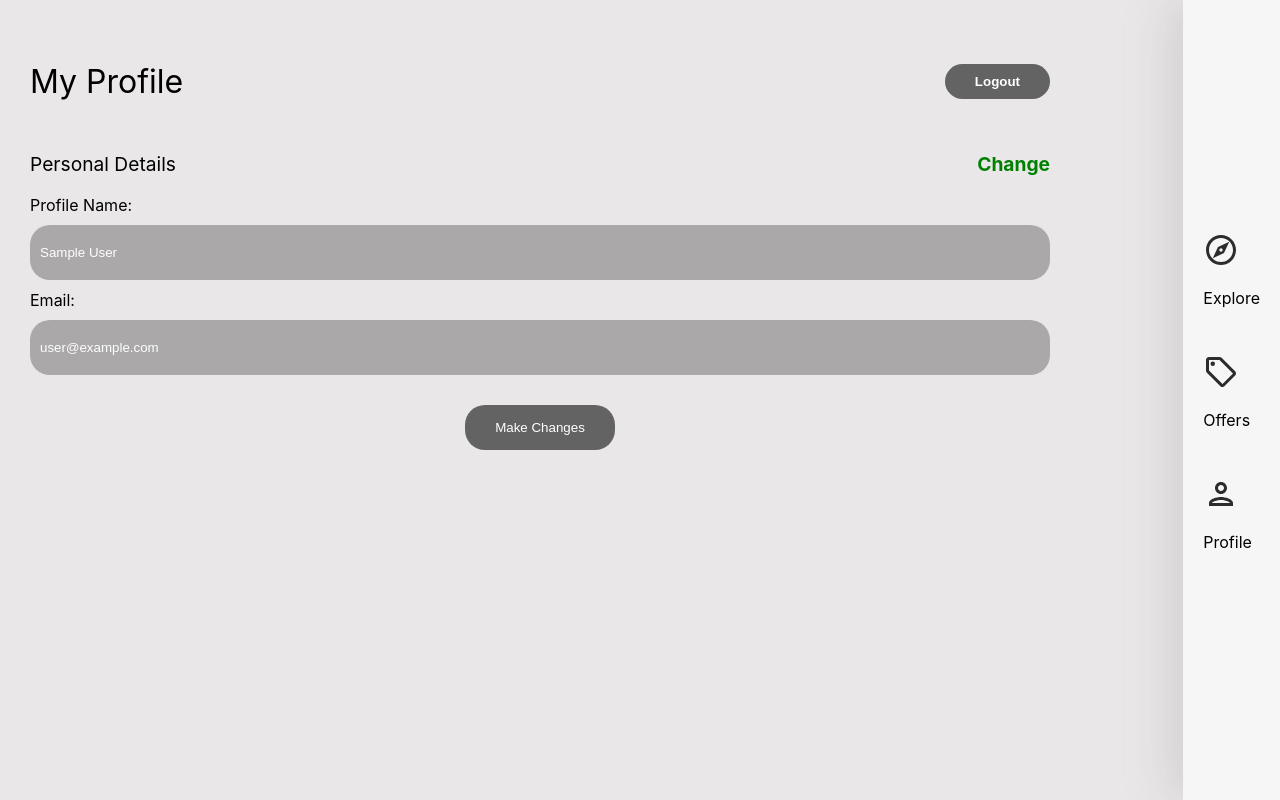
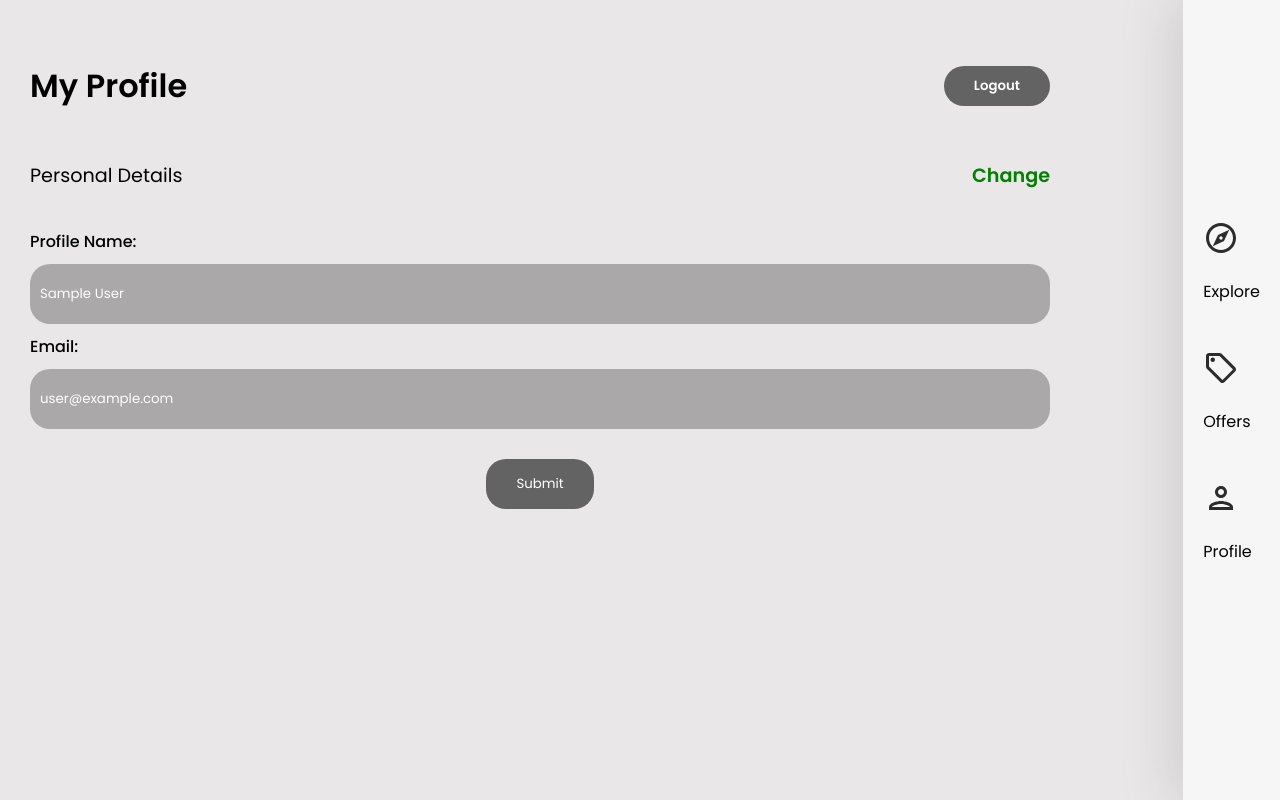
Before and after one commit to Cruxcodes/House-site, a React (Create React App) app: page /profile in a window 1280 px wide. Built offline with nearby package versions, Linux system fonts and the light colour scheme; no server answers; sample sign-in values are in the browser's storage.

Commit message:
Made style changes

```diff
--- a/src/App.tsx
+++ b/src/App.tsx
@@ -4,6 +4,7 @@ import * as house from "./pages";
 import { ToastContainer } from "react-toastify";
 import { BrowserRouter as Router, Routes, Route } from "react-router-dom";
 import Navbar from "./components/Navbar";
+import ProtectedRoute from "./components/ProtectedRoute";
 import "react-toastify/dist/ReactToastify.css";
 function App() {
   return (
@@ -13,7 +14,9 @@ function App() {
           <Routes>
             <Route path="/" element={<house.Explore />} />
             <Route path="/offers" element={<house.Offers />} />
-            <Route path="/profile" element={<house.Profile />} />
+            <Route path="/profile" element={<ProtectedRoute />}>
+              <Route path="/profile" element={<house.Profile />} />
+            </Route>
             <Route path="/sign-in" element={<house.SignIn />} />
             <Route path="/sign-up" element={<house.SignUp />} />
             <Route path="/forgot-password" element={<house.ForgotPassword />} />
--- /dev/null
+++ b/src/components/ProtectedRoute.tsx
@@ -0,0 +1,14 @@
+import React from "react";
+import { createPortal } from "react-dom";
+import { getAuth } from "firebase/auth";
+import { Navigate, Outlet } from "react-router-dom";
+import { useAuthStatus } from "../hooks/useAuthStatus";
+function ProtectedRoute() {
+  const { loggedIn, checkingStatus } = useAuthStatus();
+  if (checkingStatus) {
+    return <h3>Loading</h3>;
+  }
+  return loggedIn ? <Outlet /> : <Navigate to="/sign-in" />;
+}
+
+export default ProtectedRoute;
--- /dev/null
+++ b/src/hooks/useAuthStatus.ts
@@ -0,0 +1,24 @@
+import React, { useEffect, useState, useRef } from "react";
+import { getAuth, onAuthStateChanged } from "firebase/auth";
+export const useAuthStatus = () => {
+  const [loggedIn, setLoggedIn] = useState(false);
+  const [checkingStatus, setCheckingStatus] = useState(true);
+  const _isMounted = useRef(true);
+
+  useEffect(() => {
+    if (_isMounted) {
+      const auth = getAuth();
+      onAuthStateChanged(auth, (user) => {
+        if (user) {
+          setLoggedIn(true);
+        }
+        setCheckingStatus(false);
+      });
+    }
+
+    return () => {
+      _isMounted.current = false;
+    };
+  }, [_isMounted]);
+  return { loggedIn, checkingStatus };
+};
--- a/src/pages/ForgotPassword.tsx
+++ b/src/pages/ForgotPassword.tsx
@@ -1,7 +1,18 @@
-import React from 'react'
+import { useState } from "react";
+import { Link } from "react-router-dom";
+import { getAuth, sendPasswordResetEmail } from "firebase/auth";
+import { toast } from "react-toastify";
+import { ReactComponent as ArrowRightIcon } from "../assets/svg/keyboardArrowRightIcon.svg";
+export function ForgotPassword() {
+  const [email, setEmail] = useState<string>("");
+  const onChange = (e: any) => {};
 
-export function ForgotPassword() {
+  const onSubmit = (e: any) => {
+    e.preventDefault();
+  };
   return (
-    <div>ForgotPassword</div>
-  )
+    <div >
+      <h1>Forgot Password</h1>
+    </div>
+  );
 }
--- a/src/pages/Profile.tsx
+++ b/src/pages/Profile.tsx
@@ -27,8 +27,8 @@ export function Profile() {
     navigate("/sign-in");
   };
 
-  const onSubmit = async () => {
-    console.log("hello");
+  const onSubmit = async (e:any ) => {
+    e.preventDefault();
     try {
       if (auth.currentUser?.displayName !== name) {
         // Update display name in firebase
@@ -39,8 +39,10 @@ export function Profile() {
         // Update in firestore
         const userRef = doc(db, "users", auth.currentUser!.uid);
         await updateDoc(userRef, {
-          name,
+          name: name,
         });
+        console.log(auth.currentUser)
+        setChangeDetails((prev) => !prev);
       }
     } catch (ex) {
       toast.error('Could not update the user profile')
@@ -70,7 +72,7 @@ export function Profile() {
         </div>
 
         <div className="profile__card card">
-          <form action="" autoComplete="off">
+          <form action="" autoComplete="off" onSubmit={onSubmit}>
             <label htmlFor="name">Profile Name:</label>
             <input
               type="text"
@@ -89,7 +91,8 @@ export function Profile() {
               value={email}
               onChange={onChange}
             />
-            <input type="submit" value="Make Changes" />
+            <button type="submit">Submit</button>
+            {/* <input type="submit" value="Make Changes" onClick={onSubmit} /> */}
           </form>
         </div>
       </main>
--- a/src/styles/style.css
+++ b/src/styles/style.css
@@ -1,3 +1,8 @@
+@import url("https://fonts.googleapis.com/css2?family=Poppins:wght@300;400;500;600&display=swap");
+* {
+  font-family: "Poppins", sans-serif;
+}
+
 .navbar__nav {
   position: absolute;
   right: 0px;
@@ -36,6 +41,7 @@
 }
 .navbar__nav-list .navItem {
   list-style-type: none;
+  cursor: pointer;
 }
 
 .container {
@@ -190,6 +196,9 @@
   justify-content: space-between;
   align-items: center;
 }
+.profile__header p {
+  font-weight: bold;
+}
 .profile__header button {
   height: -moz-fit-content;
   height: fit-content;
@@ -214,11 +223,45 @@
   display: flex;
   justify-content: space-between;
   font-size: 1.2em;
+  margin-bottom: 20px;
 }
 .profile .details__changePersonalDetails {
   font-weight: bold;
   cursor: pointer;
   color: green;
+  transition: 0.5s;
+}
+.profile .details__changePersonalDetails:hover {
+  color: white;
+  text-shadow: 2px 2px 10px rgba(0, 0, 0, 0.705);
+}
+.profile .card label {
+  font-weight: 500;
+  margin: 10px 0px;
+}
+.profile .card button {
+  display: block;
+  border: none;
+  outline: none;
+  box-sizing: border-box;
+  border-radius: 20px;
+  color: #ffffff;
+  background: rgb(99, 99, 99);
+  width: -moz-fit-content;
+  width: fit-content;
+  margin: 30px auto;
+  padding: 15px 30px;
+  cursor: pointer;
+  box-shadow: 0px 0px 0px black;
+  transition: 0.2s;
+}
+.profile .card button:hover {
+  transform: translateY(-3px);
+  box-shadow: 6px 4px 2px rgba(0, 0, 0, 0.466);
+}
+.profile .card button:focus {
+  background: #000;
+  box-shadow: 6px 6px 2px rgba(0, 0, 0, 0.466);
 }
 .profile .card input {
   display: block;
@@ -231,21 +274,4 @@
   margin: 10px auto;
   background: rgba(126, 122, 122, 0.5803921569);
   color: #ffffff;
-}
-.profile .card input[type=submit] {
-  background: rgb(99, 99, 99);
-  width: -moz-fit-content;
-  width: fit-content;
-  margin: 30px auto;
-  padding: 15px 30px;
-  cursor: pointer;
-  box-shadow: 0px 0px 0px black;
-  transition: 0.2s;
-}
-.profile .card input[type=submit]:hover {
-  box-shadow: 6px 6px 2px rgba(0, 0, 0, 0.466);
-}
-.profile .card input[type=submit]:focus {
-  background: #000;
-  box-shadow: 6px 6px 2px rgba(0, 0, 0, 0.466);
 }/*# sourceMappingURL=style.css.map */
--- a/src/styles/style.scss
+++ b/src/styles/style.scss
@@ -1,3 +1,8 @@
+@import url('https://fonts.googleapis.com/css2?family=Poppins:wght@300;400;500;600&display=swap');
+
+*{
+  font-family: 'Poppins', sans-serif;
+}
 .navbar {
   &__nav {
     position: absolute;
@@ -28,6 +33,7 @@
       }
       .navItem {
         list-style-type: none;
+        cursor: pointer;
       }
     }
   }
@@ -201,6 +207,9 @@
     display: flex;
     justify-content: space-between;
     align-items: center;
+    p{
+      font-weight: bold;
+    }
     button {
       height: fit-content;
       background: rgb(99, 99, 99);
@@ -225,15 +234,52 @@
     display: flex;
     justify-content: space-between;
     font-size: 1.2em;
+    margin-bottom: 20px;
 
     &__changePersonalDetails {
       font-weight: bold;
       cursor: pointer;
       color: green;
+      transition: .5s;
+
+      &:hover{
+        color: white;
+        text-shadow: 2px 2px 10px rgba(0, 0, 0, 0.705);
+      }
     }
   }
 
   .card {
+    label{
+      font-weight: 500;
+      margin: 10px 0px;
+    }
+    button {
+      display: block;
+      border: none;
+      outline: none;
+      box-sizing: border-box;
+      border-radius: 20px;
+      color: #ffffff;
+
+      background: rgb(99, 99, 99);
+      width: fit-content;
+      margin: 30px auto;
+      padding: 15px 30px;
+      cursor: pointer;
+      box-shadow: 0px 0px 0px black;
+      transition: 0.2s;
+
+      &:hover {
+        transform: translateY(-3px);
+        box-shadow: 6px 4px 2px rgba(0, 0, 0, 0.466);
+      }
+
+      &:focus {
+        background: #000;
+        box-shadow: 6px 6px 2px rgba(0, 0, 0, 0.466);
+      }
+    }
     input {
       display: block;
       border: none;
@@ -245,25 +291,6 @@
       margin: 10px auto;
       background: #7e7a7a94;
       color: #ffffff;
-
-      &[type="submit"] {
-        background: rgb(99, 99, 99);
-        width: fit-content;
-        margin: 30px auto;
-        padding: 15px 30px;
-        cursor: pointer;
-        box-shadow: 0px 0px 0px black;
-        transition: 0.2s;
-
-        &:hover {
-          box-shadow: 6px 6px 2px rgba(0, 0, 0, 0.466);
-        }
-
-        &:focus {
-          background: #000;
-          box-shadow: 6px 6px 2px rgba(0, 0, 0, 0.466);
-        }
-      }
     }
   }
 }
```
Also changed, not shown: 1 other file (tests, documents, lock files or other folders).
